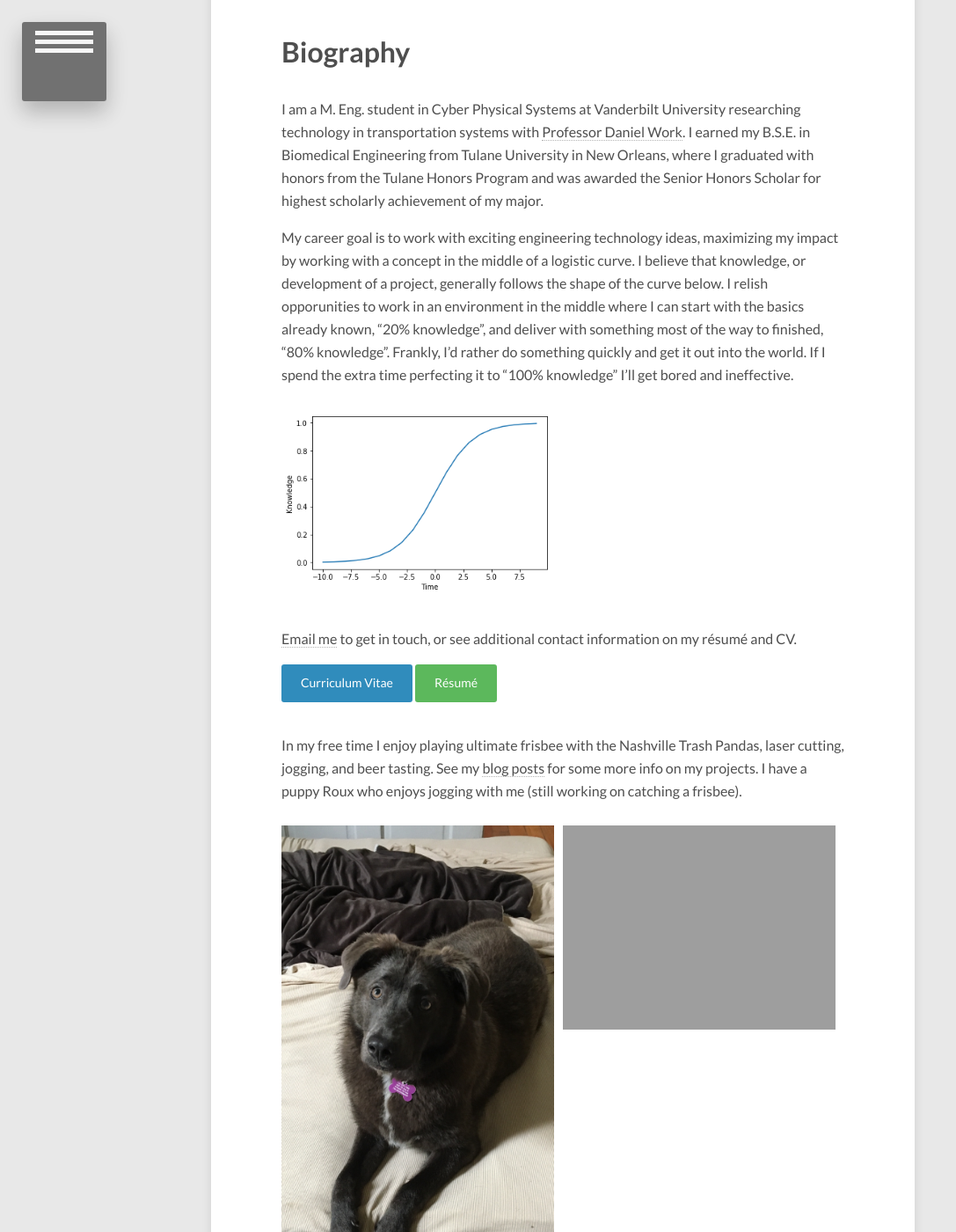
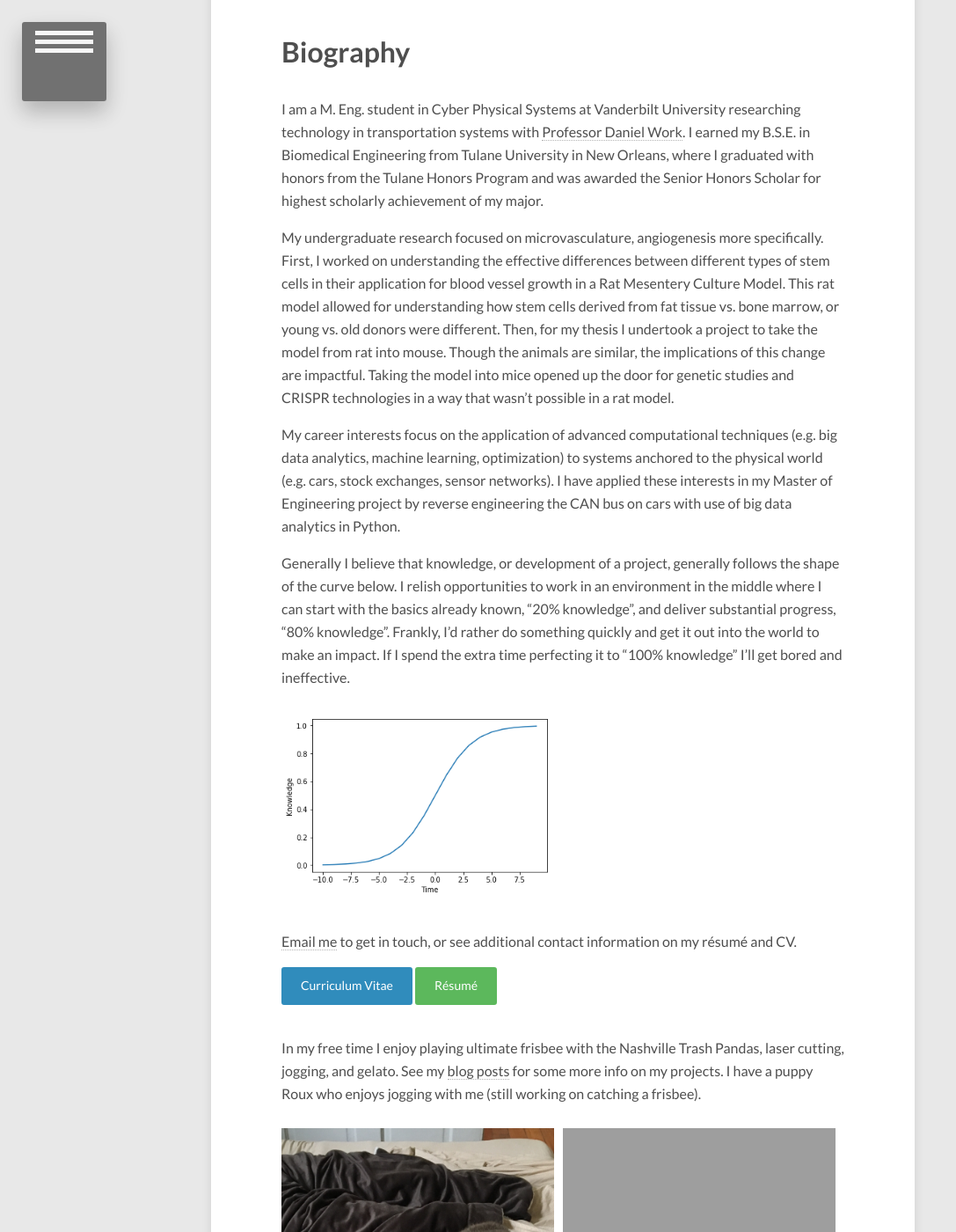
Before and after one commit to MatthewNice/MatthewNice.github.io, a Jekyll site: the page built from about/index.md, in a window 1280 px wide and 1400 px high, scrolled down 544 px. Shown: the whole window at 88% size, without its empty margins (0-1087 px from the left). Built offline with Jekyll 4.4.1, drawn with Linux system fonts in a browser that asks for light colours; nearby versions of some CDN libraries.

Commit message:
Update index.md
fixing pictures

```diff
--- a/about/index.md
+++ b/about/index.md
@@ -12,7 +12,11 @@ modified: 2019-08-06
 
 I am a M. Eng. student in Cyber Physical Systems at Vanderbilt University researching technology in transportation systems with [Professor Daniel Work](https://my.vanderbilt.edu/danwork/). I earned my B.S.E. in Biomedical Engineering from Tulane University in New Orleans, where I graduated with honors from the Tulane Honors Program and was awarded the Senior Honors Scholar for highest scholarly achievement of my major.
 
-My career goal is to work with exciting engineering technology ideas, maximizing my impact by working with a concept in the middle of a logistic curve. I believe that knowledge, or development of a project, generally follows the shape of the curve below. I relish opporunities to work in an environment in the middle where I can start with the basics already known, "20% knowledge", and deliver with something most of the way to finished, "80% knowledge". Frankly, I'd rather do something quickly and get it out into the world. If I spend the extra time perfecting it to "100% knowledge" I'll get bored and ineffective.
+My undergraduate research focused on microvasculature, angiogenesis more specifically. First, I worked on understanding the effective differences between different types of stem cells in their application for blood vessel growth in a Rat Mesentery Culture Model. This rat model allowed for understanding how stem cells derived from fat tissue vs. bone marrow, or young vs. old donors were different. Then, for my thesis I undertook a project to take the model from rat into mouse. Though the animals are similar, the implications of this change are impactful. Taking the model into mice opened up the door for genetic studies and CRISPR technologies in a way that wasn't possible in a rat model.
+
+My career interests focus on the application of advanced computational techniques (e.g. big data analytics, machine learning, optimization) to systems anchored to the physical world (e.g. cars, stock exchanges, sensor networks).  I have applied these interests in my Master of Engineering project by reverse engineering the CAN bus on cars with use of big data analytics in Python.
+
+Generally I believe that knowledge, or development of a project, generally follows the shape of the curve below. I relish opportunities to work in an environment in the middle where I can start with the basics already known, "20% knowledge", and deliver substantial progress, "80% knowledge". Frankly, I'd rather do something quickly and get it out into the world to make an impact. If I spend the extra time perfecting it to "100% knowledge" I'll get bored and ineffective.
 <figure class="half">
 <a href="{{ site.url }}/images/knowledge_v_time.png"><img src="{{ site.url }}/images/knowledge_v_time.png" alt=""></a>
 </figure>
@@ -22,9 +26,9 @@ My career goal is to work with exciting engineering technology ideas, maximizing
 <div markdown="0"><a href="{{ site.url }}/download/matthew_nice_cv.pdf" class="btn btn-info">Curriculum Vitae</a> <a href="{{ site.url }}/download/matthew_nice_resume.pdf" class="btn btn-success">R&eacute;sum&eacute;</a></div>
 
 
-In my free time I enjoy playing ultimate frisbee with the Nashville Trash Pandas, laser cutting, jogging, and beer tasting. See my [blog posts]({{ site.url }}/chronposts/) for some more info on my projects. I have a puppy Roux who enjoys jogging with me (still working on catching a frisbee).
+In my free time I enjoy playing ultimate frisbee with the Nashville Trash Pandas, laser cutting, jogging, and gelato. See my [blog posts]({{ site.url }}/chronposts/) for some more info on my projects. I have a puppy Roux who enjoys jogging with me (still working on catching a frisbee).
 
 <figure class="half">
 <a href="{{ site.url }}/images/Roux_on_bed.jpeg"><img src="{{ site.url }}/images/Roux_on_bed.jpeg" alt=""></a>
-<a href="{{ site.url }}/images/mikey_bike.jpg"><img src="{{ site.url }}/images/mikey_bike.jpg" alt=""></a>
+<a href="{{ site.url }}/images/gelato.jpeg"><img src="{{ site.url }}/images/gelato.jpeg" alt=""></a>
 </figure>
```
